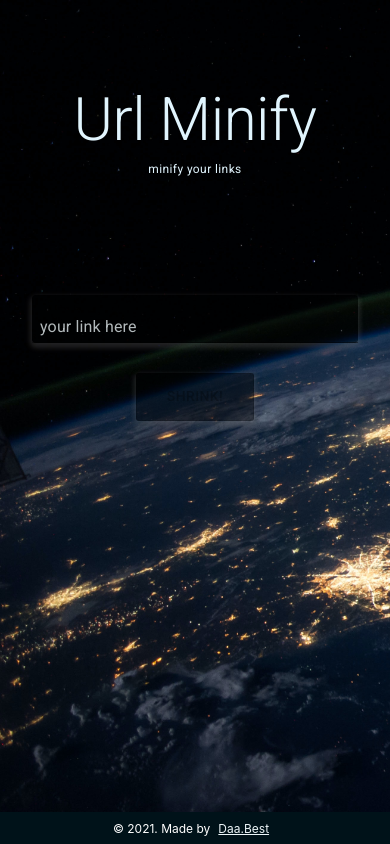
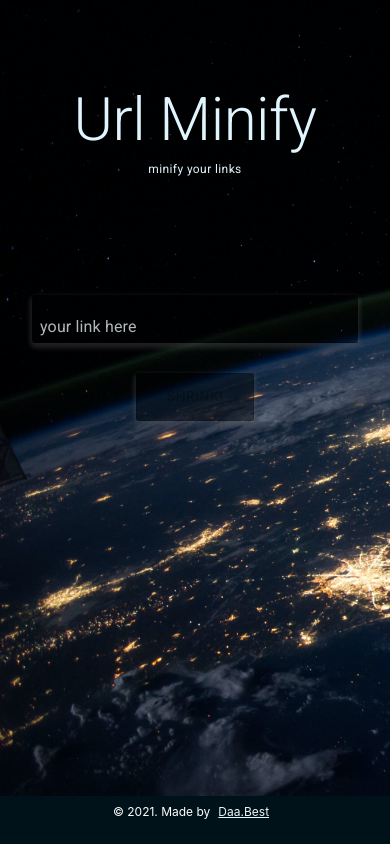
Before and after one commit to Daatwood/shortlinks-wap, a React (Create React App) app: page / in a window 390 px wide. Built offline with nearby package versions, Linux system fonts and the light colour scheme.

Commit message:
adjust footer for iphone x screen

```diff
--- a/src/styles/App.css
+++ b/src/styles/App.css
@@ -71,11 +71,11 @@ svg {
   color: white;
   text-align: center;
   font-size: 12px;
-  min-height: 32px;
+  min-height: 48px;
   text-align: center;
   display: flex;
   flex-direction: row;
-  align-items: center;
+  align-items: baseline;
   justify-content: center;
 }
 
```
